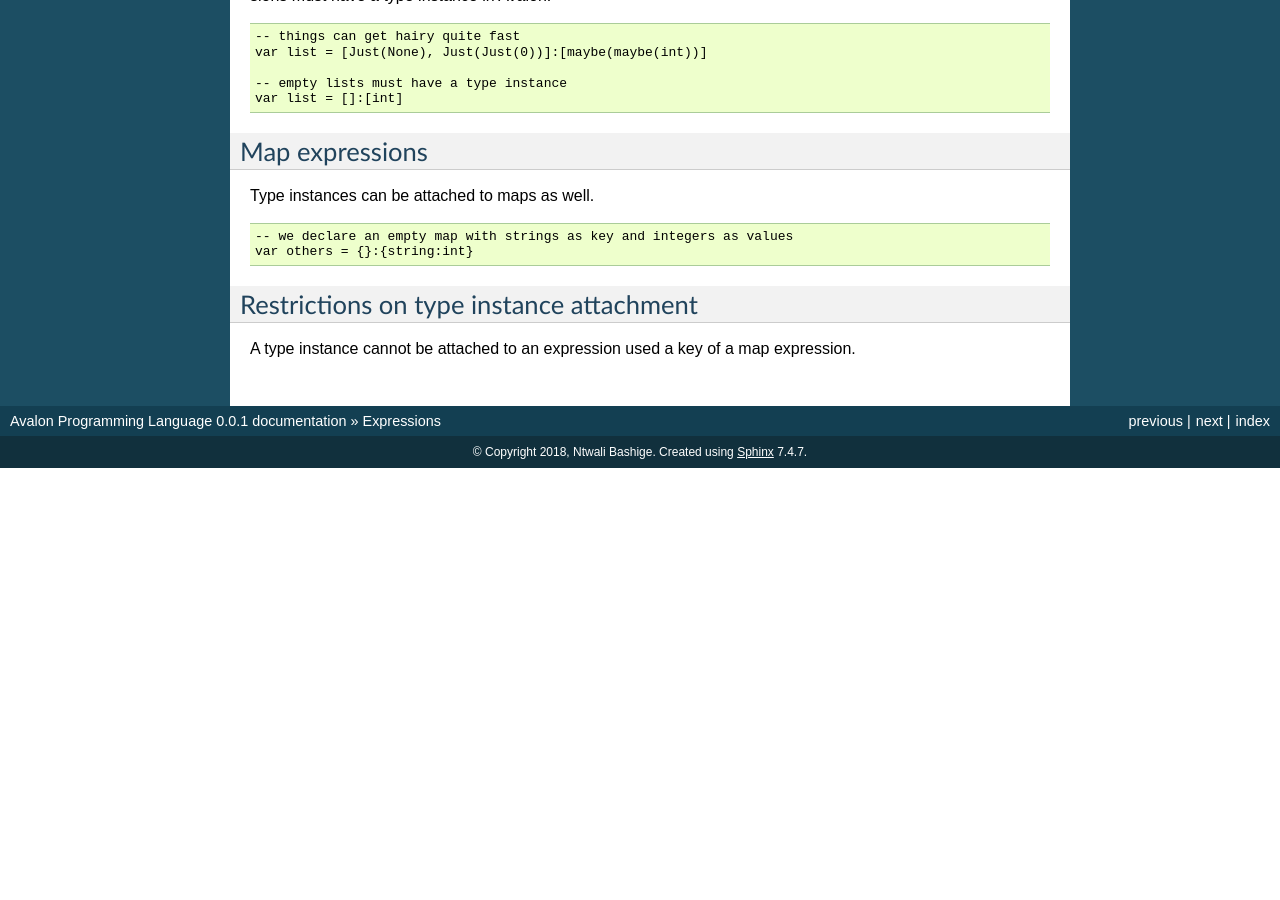
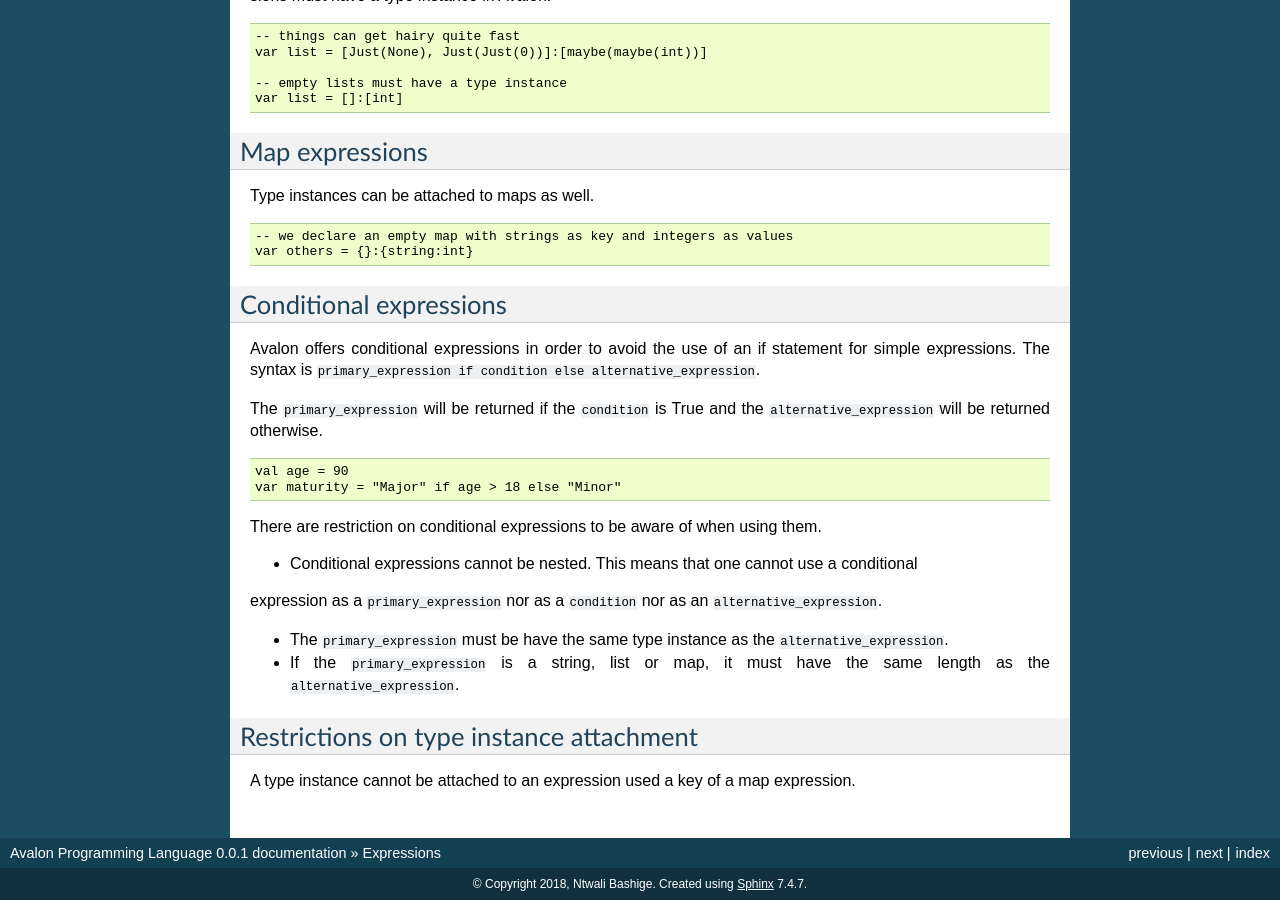
Before and after one commit to avalon-lang/docs, a Sphinx documentation site: the page built from source/reference/expressions.rst, in a window 1280 px wide and 900 px high, scrolled down 1739 px. Built offline with Sphinx 7.4.7, drawn with Linux system fonts in a browser that asks for light colours; before the commit the page ends 2207 px from its top, so only the background shows below that; some of the changed text lies outside the part shown.

Commit message:
Documented if expressions.

```diff
--- a/source/reference/expressions.rst
+++ b/source/reference/expressions.rst
@@ -130,6 +130,31 @@ Type instances can be attached to maps as well.
     var others = {}:{string:int}
 
 
+Conditional expressions
+-----------------------
+
+Avalon offers conditional expressions in order to avoid the use of an if statement
+for simple expressions. The syntax is :code:`primary_expression if condition else alternative_expression`.
+
+The ``primary_expression`` will be returned if the ``condition`` is True and the ``alternative_expression``
+will be returned otherwise.
+
+.. code::
+
+    val age = 90
+    var maturity = "Major" if age > 18 else "Minor"
+
+
+There are restriction on conditional expressions to be aware of when using them.
+
+* Conditional expressions cannot be nested. This means that one cannot use a conditional
+expression as a ``primary_expression`` nor as a ``condition`` nor as an ``alternative_expression``.
+
+* The ``primary_expression`` must be have the same type instance as the ``alternative_expression``.
+
+* If the ``primary_expression`` is a string, list or map, it must have the same length as the ``alternative_expression``.
+
+
 Restrictions on type instance attachment
 ----------------------------------------
 
```
